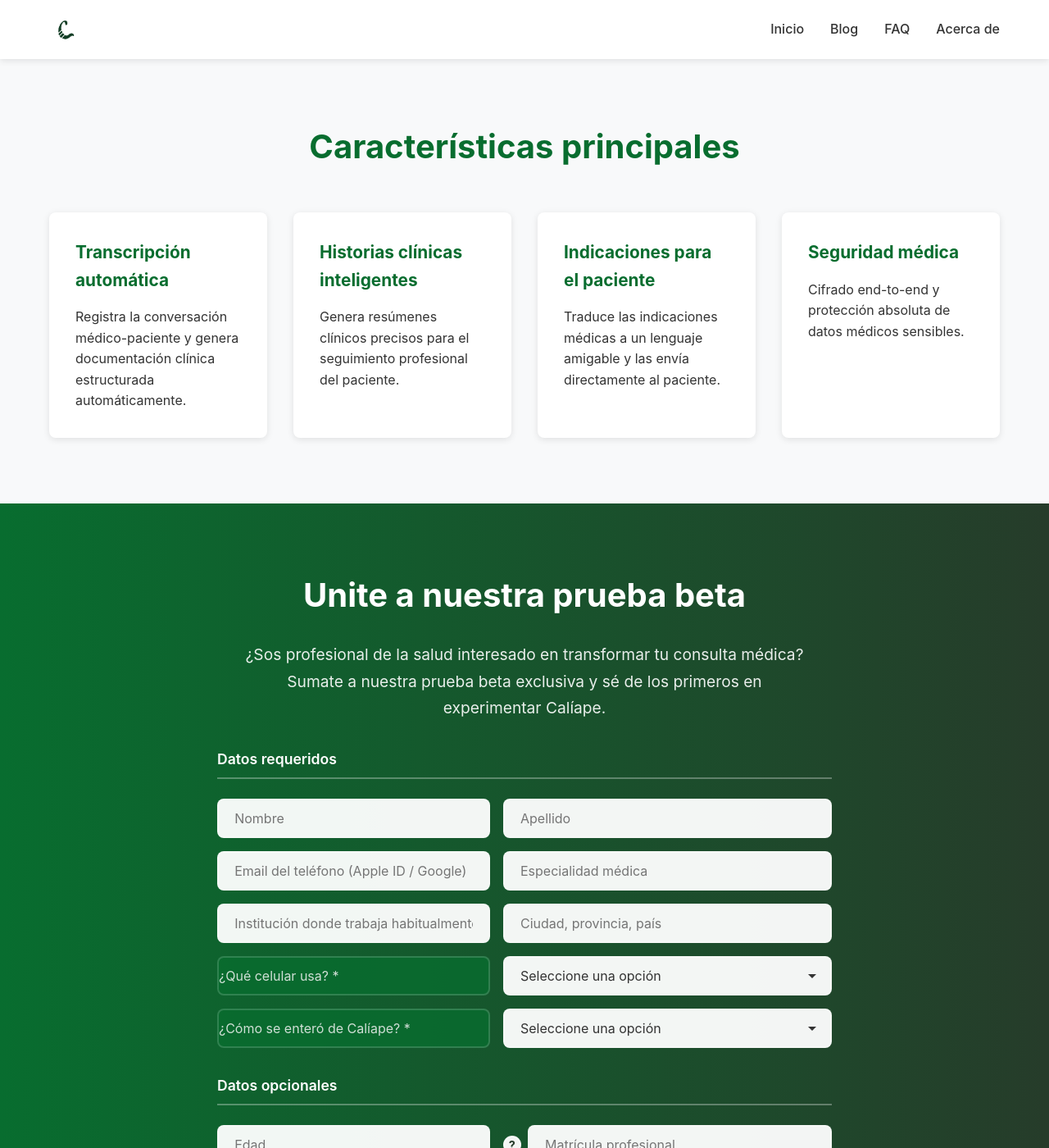
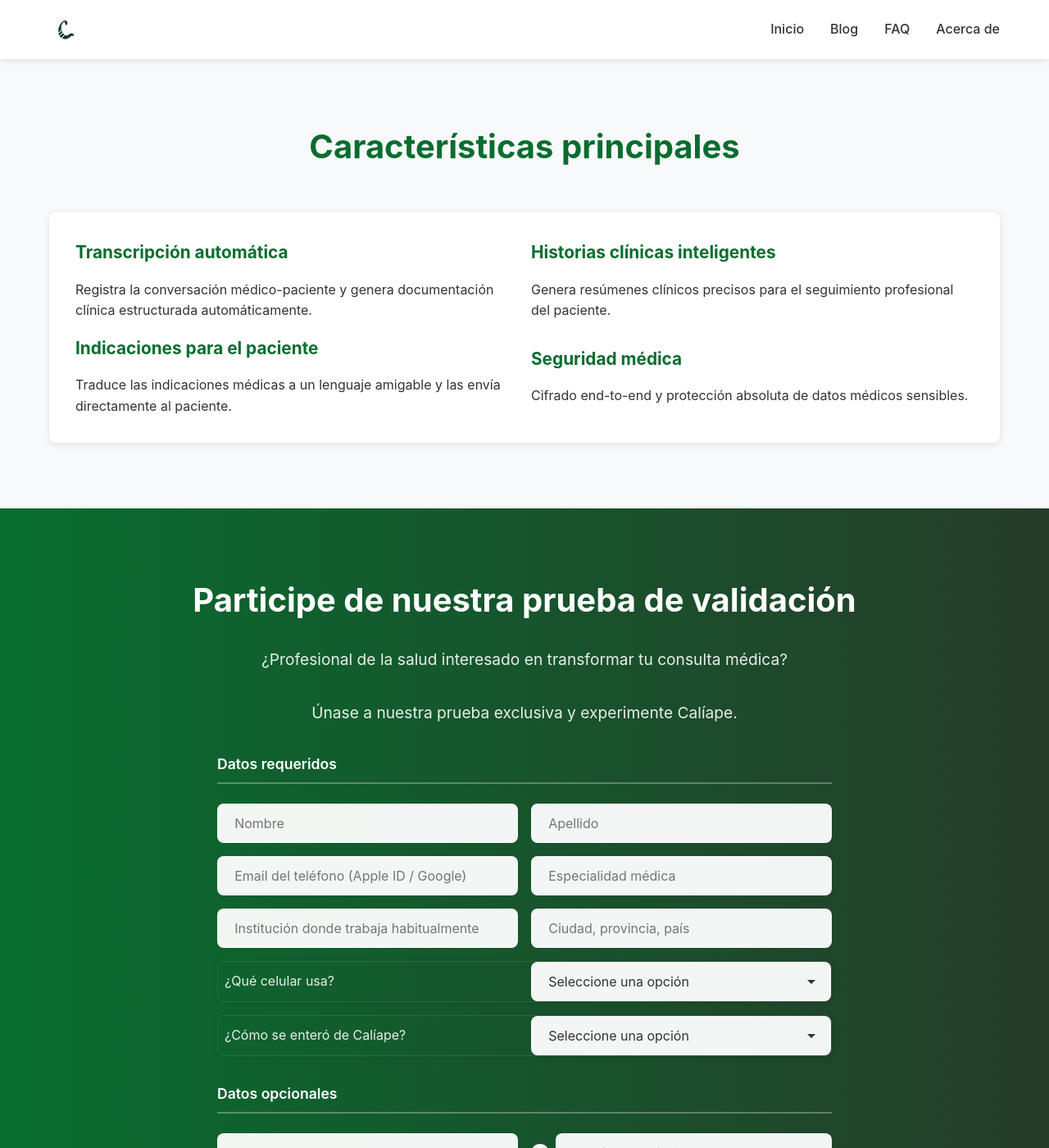
Before and after one commit to fcolavecchia/caliape-website, a Jekyll site: the page built from index.html, in a window 1280 px wide and 1400 px high, scrolled down 597 px. Shown: the whole window at 82% size. Built offline with Jekyll 4.4.1, drawn with Linux system fonts in a browser that asks for light colours.

Commit message:
Algunos cambios de estilo en el form.

```diff
--- a/assets/css/style.css
+++ b/assets/css/style.css
@@ -197,10 +197,11 @@ header {
 .features-grid {
     display: grid;
     grid-template-columns: repeat(auto-fit, minmax(250px, 1fr));
-    gap: 2rem;
-}
-
-.feature-card {
+        display: grid;
+        grid-template-columns: 1fr 1fr;
+        align-items: center;
+        gap: 1rem;
+        grid-column: 1 / -1;
     background-color: var(--white);
     padding: 2rem;
     border-radius: var(--border-radius);
@@ -217,6 +218,21 @@ header {
     margin-bottom: 1rem;
     color: var(--secondary-color);
 }
+    .field-reading-order .form-helper-text {
+        grid-column: 1 / 2;
+        margin-bottom: 0;
+        padding: 0;
+        background: transparent;
+        border: none;
+        box-shadow: none;
+        text-align: left;
+    }
+    .field-reading-order select {
+        grid-column: 2 / 3;
+        margin-top: 0;
+        margin-bottom: 0;
+        width: 100%;
+    }
 
 /* Beta Invite Section */
 .beta-invite {
@@ -339,19 +355,59 @@ header {
     margin-top: 0;
 }
 
+
 .beta-form .form-helper-text {
     color: var(--white);
     font-size: 1.0rem !important;
     line-height: 1.3;
-    opacity: 0.8;
+    opacity: 0.9;
     margin: 0;
-    /* padding: 0.75rem 1rem; */
+    padding: 0.75rem 1.2rem;
     text-align: left;
     display: flex;
     align-items: center;
     background-color: var(--secondary-color);
     border-radius: var(--border-radius);
-    border: 2px solid rgba(255, 255, 255, 0.2);
+    border: 2px solid rgba(255, 255, 255, 0.25);
+    box-shadow: 0 2px 8px rgba(0,0,0,0.07);
+    margin-bottom: 0.5rem;
+}
+
+/* Agrupa el helper y el select en un bloque visual */
+.field-reading-order {
+    /* background: var(--secondary-color); */
+    border-radius: var(--border-radius);
+    border: 1px solid rgba(255,255,255,0.1);
+    box-shadow: 0 2px 8px rgba(0,0,0,0.07);
+    /* padding: 0rem 1rem 1rem 1rem; */
+    margin-bottom: rem;
+    display: grid;
+    grid-template-columns: 1fr 1fr;
+    align-items: center;
+    gap: 1rem;
+    grid-column: 1 / -1;
+}
+
+.field-reading-order .form-helper-text {
+    grid-column: 1 / 2;
+    background: transparent;
+    border: none;
+    box-shadow: none;
+    margin-bottom: 0;
+    padding: 0 0.5em;
+    text-align: left;
+}
+
+.field-reading-order select {
+    grid-column: 2 / 3;
+    border-radius: var(--border-radius);
+    border: 2px solid rgba(255,255,255,0.5);
+    background-color: var(--white);
+    color: var(--text-color);
+    box-shadow: 0 1px 4px rgba(0,0,0,0.04);
+    margin-top: 0;
+    margin-bottom: 0;
+    width: 100%;
 }
 
 .beta-form input[type="text"],
--- a/index.html
+++ b/index.html
@@ -51,9 +51,10 @@ description: Calíape - Aplicación móvil de IA médica que automatiza la gener
 <!-- Sección de invitación a pruebas beta -->
 <section id="beta" class="beta-invite">
     <div class="container">
-        <h2>Unite a nuestra prueba beta</h2>
-        <p>¿Sos profesional de la salud interesado en transformar tu consulta médica?
-           Sumate a nuestra prueba beta exclusiva y sé de los primeros en experimentar Calíape.</p>
+        <h2>Participe de nuestra prueba de validación</h2>
+        <p>¿Profesional de la salud interesado en transformar tu consulta médica?</p>
+        <p>Únase a nuestra prueba exclusiva y experimente Calíape.</p>
+
 
         <form class="beta-form" id="betaForm">
             <h3 class="form-section-title">Datos requeridos</h3>
@@ -97,15 +98,17 @@ description: Calíape - Aplicación móvil de IA médica que automatiza la gener
                 placeholder="Ciudad, provincia, país"
                 required
                 aria-label="Ciudad, provincia, país">
-            <p class="form-helper-text">¿Qué celular usa? *</p>
+            <div class="field-reading-order">
+            <p class="form-helper-text">¿Qué celular usa? </p>
             <select name="celu_so" aria-label="¿Qué celular usa?" required aria-required="true">
                 <option value="" disabled selected hidden>Seleccione una opción</option>
 
                 <option value="Apple">Apple</option>
                 <option value="Android">Android</option>
             </select>
-            <!-- <div class="field-reading-order"> -->
-            <p class="form-helper-text">¿Cómo se enteró de Calíape? *</p>
+            </div>
+            <div class="field-reading-order">
+            <p class="form-helper-text">¿Cómo se enteró de Calíape?</p>
                 <select name="referido" aria-label="Cómo se enteró de Calíape?" required aria-required="true">
                     <option value="" disabled selected hidden>Seleccione una opción</option>
                     <option value="LinkedIn">LinkedIn</option>
@@ -116,13 +119,15 @@ description: Calíape - Aplicación móvil de IA médica que automatiza la gener
                     <!-- <option value="Artículo o blog">Artículo o blog</option> -->
                     <option value="Otro">Otro</option>
                 </select>
+            </div>
+            <div class="field-reading-order" id="fieldReferidoColega" style="display:none;">
+                <p class="form-helper-text">¿Quién lo refirió?</p>
                 <input
                     type="text"
                     name="referido_colega"
-            placeholder="Nombre del colega (opcional)"
-            style="display:none;"
+                    placeholder="Nombre del colega"
                     aria-label="Nombre del colega que te refirió">
-            <!-- </div> -->
+            </div>
 
             <h3 class="form-section-title">Datos opcionales</h3>
             <input
@@ -141,6 +146,7 @@ description: Calíape - Aplicación móvil de IA médica que automatiza la gener
                     placeholder="Matrícula profesional"
                     aria-label="Matrícula profesional">
             </div>
+            <div class="field-reading-order">
             <p class="form-helper-text">Comuníquese con Calíape en WhatsApp: </p>
             <div class="input-with-tooltip">
                 <span class="tooltip-icon" tabindex="1">
@@ -152,6 +158,7 @@ description: Calíape - Aplicación móvil de IA médica que automatiza la gener
                 name="telefono"
                 placeholder="Celular"
                 aria-label="Celular">
+            </div>
             </div>
 
             <button type="submit" disabled>Solicite acceso beta</button>
@@ -212,13 +219,13 @@ const selectReferido = betaForm?.querySelector('select[name="referido"]');
 const inputColega = betaForm?.querySelector('input[name="referido_colega"]');
 const selectCeluSo = betaForm?.querySelector('select[name="celu_so"]') || null;
 
+
 function toggleColegaField() {
     if (!selectReferido || !inputColega) return;
-
     const v = (selectReferido.value || '').trim();
     const show = v === 'Referido por colega';
-
-  inputColega.style.display = show ? 'block' : 'none';
+    const fieldDiv = document.getElementById('fieldReferidoColega');
+    if (fieldDiv) fieldDiv.style.display = show ? 'grid' : 'none';
     inputColega.required = false; // opcional
     if (!show) inputColega.value = '';
 }
```
Lines whose indentation alone changed are shown as unchanged.
